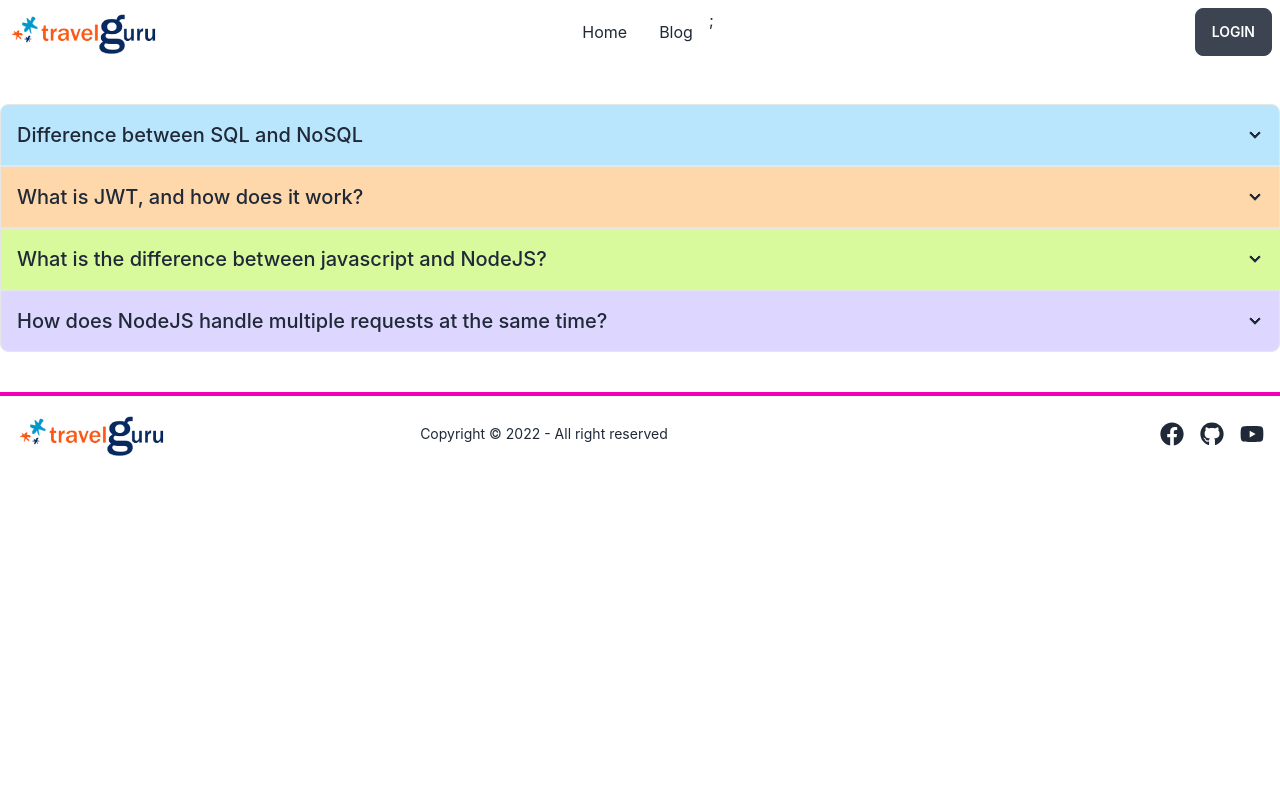
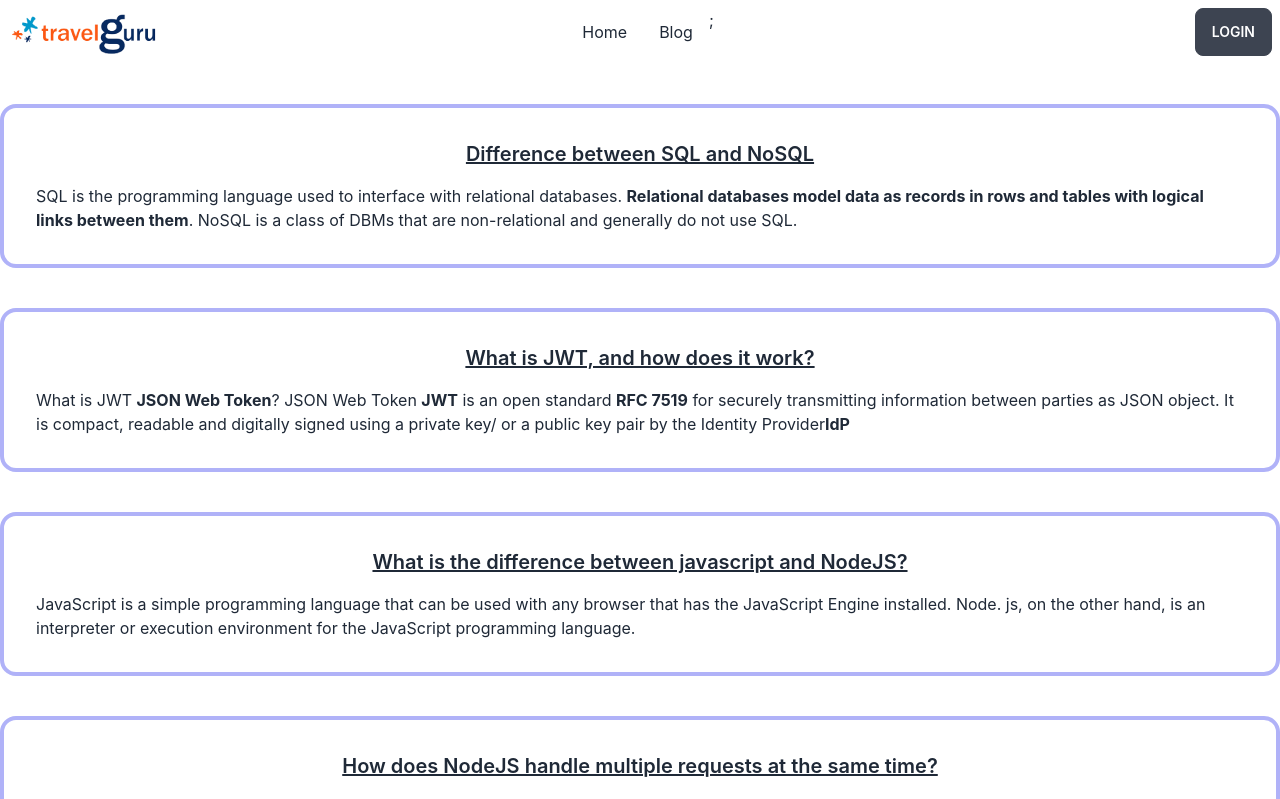
Before and after one commit to Mostafizur-Pro/Travel-Guru-Client, a React (Create React App) app: page /blog in a window 1280 px wide. Shown: the top 799 px of the page. Built offline with nearby package versions, Linux system fonts and the light colour scheme; no server answers.

Commit message:
page title added

```diff
--- /dev/null
+++ b/src/Hooks/useTitle.js
@@ -0,0 +1,8 @@
+import { useEffect } from "react";
+const useTitle = (title) => {
+  useEffect(() => {
+    document.title = `${title} - Travel Guru`;
+  }, [title]);
+};
+
+export default useTitle;
--- a/src/Pages/Blog/Blog.js
+++ b/src/Pages/Blog/Blog.js
@@ -1,16 +1,15 @@
 import React from "react";
+import useTitle from "./../../Hooks/useTitle";
 
 const Blog = () => {
+  useTitle("Blog");
   return (
     <div className="my-10">
-      <div
-        tabIndex={0}
-        className="collapse collapse-arrow border border-base-300 bg-base-100 rounded-t-lg"
-      >
-        <div className="collapse-title text-xl bg-sky-200 font-medium">
-          Difference between SQL and NoSQL
-        </div>
-        <div className="collapse-content bg-sky-100">
+      <div className="card w-full border-4 border-indigo-500/50 mb-10">
+        <div className="card-body items-center text-start">
+          <h2 className="card-title underline mb-2">
+            Difference between SQL and NoSQL
+          </h2>
           <p>
             SQL is the programming language used to interface with relational
             databases.{" "}
@@ -23,14 +22,12 @@ const Blog = () => {
           </p>
         </div>
       </div>
-      <div
-        tabIndex={0}
-        className="collapse collapse-arrow border border-base-300 bg-base-100 "
-      >
-        <div className="collapse-title text-xl  bg-orange-200 font-medium">
-          What is JWT, and how does it work?
-        </div>
-        <div className="collapse-content  bg-orange-100">
+
+      <div className="card w-full border-4 border-indigo-500/50 mb-10">
+        <div className="card-body items-center text-start">
+          <h2 className="card-title underline mb-2">
+            What is JWT, and how does it work?
+          </h2>
           <p>
             What is JWT <strong>JSON Web Token</strong>? JSON Web Token{" "}
             <strong>JWT</strong> is an open standard <strong>RFC 7519</strong>{" "}
@@ -41,14 +38,12 @@ const Blog = () => {
           </p>
         </div>
       </div>
-      <div
-        tabIndex={0}
-        className="collapse collapse-arrow border border-base-300 bg-base-100 "
-      >
-        <div className="collapse-title text-xl  bg-lime-200 font-medium">
-          What is the difference between javascript and NodeJS?
-        </div>
-        <div className="collapse-content  bg-lime-100">
+
+      <div className="card w-full border-4 border-indigo-500/50 mb-10">
+        <div className="card-body items-center text-start">
+          <h2 className="card-title underline mb-2">
+            What is the difference between javascript and NodeJS?
+          </h2>
           <p>
             JavaScript is a simple programming language that can be used with
             any browser that has the JavaScript Engine installed. Node. js, on
@@ -57,14 +52,12 @@ const Blog = () => {
           </p>
         </div>
       </div>
-      <div
-        tabIndex={0}
-        className="collapse collapse-arrow border border-base-300 bg-base-100 rounded-b-lg"
-      >
-        <div className="collapse-title text-xl bg-violet-200 font-medium">
-          How does NodeJS handle multiple requests at the same time?
-        </div>
-        <div className="collapse-content bg-violet-100">
+
+      <div className="card w-full border-4 border-indigo-500/50 mb-10">
+        <div className="card-body items-center text-start">
+          <h2 className="card-title underline mb-2">
+            How does NodeJS handle multiple requests at the same time?
+          </h2>
           <p>
             How NodeJS handle multiple client requests?{" "}
             <strong>
--- a/src/Pages/Home/Home/Home.js
+++ b/src/Pages/Home/Home/Home.js
@@ -2,8 +2,10 @@ import React from "react";
 import Banner from "../Banner/Banner";
 import PersonName from "../PersonName/PersonName";
 import Services from "../Services/Services";
+import useTitle from "./../../../Hooks/useTitle";
 
 const Home = () => {
+  useTitle("Home");
   return (
     <div>
       <Banner></Banner>
--- a/src/Pages/Home/ServiceAll/ServiceAll.js
+++ b/src/Pages/Home/ServiceAll/ServiceAll.js
@@ -1,8 +1,10 @@
 import React, { useEffect, useState } from "react";
 import Banner from "../Banner/Banner";
 import ServiceList from "./ServiceList";
+import useTitle from "./../../../Hooks/useTitle";
 
 const ServiceAll = () => {
+  useTitle("Service All");
   const [services, setServices] = useState([]);
   useEffect(() => {
     fetch("http://localhost:5000/servicesall")
--- a/src/Pages/Home/ServiceDetails/Comments.js
+++ b/src/Pages/Home/ServiceDetails/Comments.js
@@ -1,6 +1,8 @@
 import React from "react";
+import useTitle from "./../../../Hooks/useTitle";
 
 const Comments = ({ comments }) => {
+  useTitle("Comments");
   console.log(comments);
   const {
     comment,
--- a/src/Pages/Home/ServiceDetails/ServiceDetails.js
+++ b/src/Pages/Home/ServiceDetails/ServiceDetails.js
@@ -4,8 +4,10 @@ import { FaComment, FaStar, FaStarHalfAlt } from "react-icons/fa";
 import { AuthContext } from "../../../Contexts/AuthProvider";
 import Comments from "./Comments";
 import Service from "./../Service/Service";
+import useTitle from "./../../../Hooks/useTitle";
 
 const ServiceDetails = () => {
+  useTitle("ServiceDetails");
   const { user } = useContext(AuthContext);
   const { _id, description, title, img, price, rating } = useLoaderData();
   const [commentes, setComments] = useState([]);
--- a/src/Pages/Login/Login.js
+++ b/src/Pages/Login/Login.js
@@ -2,8 +2,10 @@ import React, { useContext, useState } from "react";
 import { Link, useLocation, useNavigate } from "react-router-dom";
 import { FaGoogle, FaGithub } from "react-icons/fa";
 import { AuthContext } from "../../Contexts/AuthProvider";
+import useTitle from "./../../Hooks/useTitle";
 
 const Login = () => {
+  useTitle("Login");
   const [loginError, setLoginError] = useState("");
   const [success, setSuccess] = useState("");
 
--- /dev/null
+++ b/src/Pages/Profile/Profile.js
@@ -0,0 +1,13 @@
+import React from "react";
+import useTitle from "./../../Hooks/useTitle";
+
+const Profile = () => {
+  useTitle("Profile");
+  return (
+    <div>
+      <h3>Hi</h3>
+    </div>
+  );
+};
+
+export default Profile;
--- a/src/Pages/Register/Register.js
+++ b/src/Pages/Register/Register.js
@@ -2,8 +2,11 @@ import React, { useContext } from "react";
 import { FaGithub, FaGoogle } from "react-icons/fa";
 import { Link } from "react-router-dom";
 import { AuthContext } from "../../Contexts/AuthProvider";
+import useTitle from "./../../Hooks/useTitle";
 
 const Register = () => {
+  useTitle("Register");
+
   const { createUser, updateUserProfile } = useContext(AuthContext);
 
   const handleSubmit = (event) => {
--- a/src/Pages/Review/Review/Review.js
+++ b/src/Pages/Review/Review/Review.js
@@ -2,8 +2,10 @@ import React, { useContext, useEffect, useState } from "react";
 
 import { AuthContext } from "../../../Contexts/AuthProvider";
 import ReviewList from "../ReviewList/ReviewList";
+import useTitle from "./../../../Hooks/useTitle";
 
 const Review = () => {
+  useTitle("Review");
   const { user } = useContext(AuthContext);
 
   const [commentes, setComments] = useState([]);
--- a/src/Router/Router.js
+++ b/src/Router/Router.js
@@ -8,6 +8,7 @@ import ServiceAll from "../Pages/Home/ServiceAll/ServiceAll";
 import PrivateRouter from "./PrivateRouter";
 import Review from "../Pages/Review/Review/Review";
 import Comments from "../Pages/Home/ServiceDetails/Comments";
+import Profile from "./../Pages/Profile/Profile";
 
 const { createBrowserRouter } = require("react-router-dom");
 
@@ -60,6 +61,14 @@ export const router = createBrowserRouter([
           </PrivateRouter>
         ),
       },
+      {
+        path: "/profile",
+        element: (
+          <PrivateRouter>
+            <Profile></Profile>
+          </PrivateRouter>
+        ),
+      },
     ],
   },
   {
```
